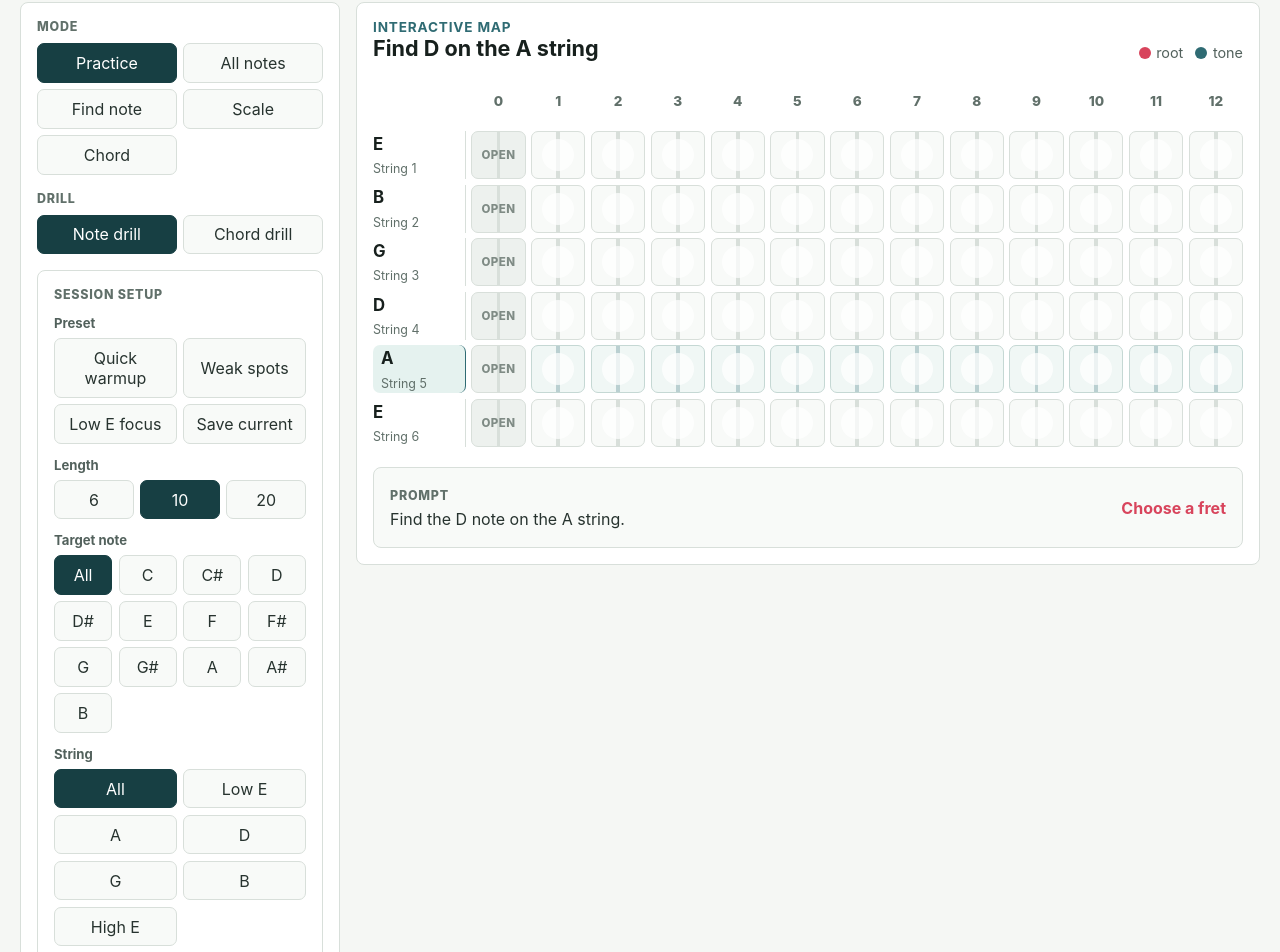
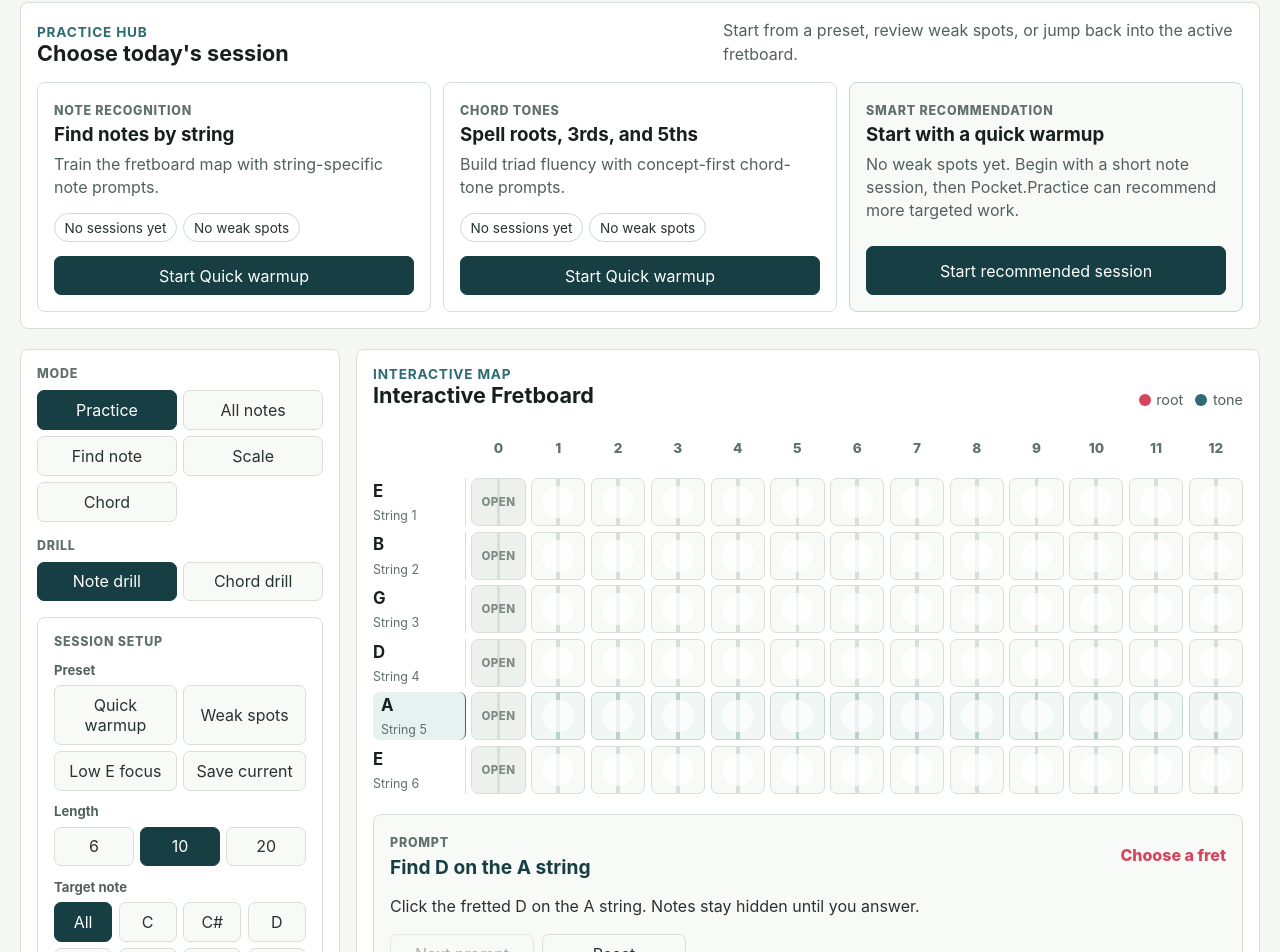
Before and after one commit to Scriibble/FretGarden, a Next.js app in the folder apps/web/: page / in a window 1280 px wide. Shown: the part 169-1121 px from the top of the page. Built offline with nearby package versions, Linux system fonts and the light colour scheme.

Commit message:
Refine practice drill layout

```diff
--- a/apps/web/app/components/FretboardExplorer.tsx
+++ b/apps/web/app/components/FretboardExplorer.tsx
@@ -13,7 +13,7 @@ import type {
   ScaleQuality,
   TriadQuality
 } from "@pocket-practice/music-theory-engine";
-import { Fragment, useEffect, useMemo, useState } from "react";
+import { Fragment, useEffect, useMemo, useRef, useState } from "react";
 import {
   CHORD_TONE_HISTORY_LIMIT,
   CHORD_TONE_SESSION_PRESETS,
@@ -30,6 +30,7 @@ import {
   summarizeChordToneRecognition,
   type ChordTone,
   type ChordToneAttempt,
+  type MissedChordTonePrompt,
   type ChordTonePrompt,
   type ChordTonePromptOrder,
   type ChordTonePerformanceStat,
@@ -58,6 +59,7 @@ import {
   summarizeNoteRecognition,
   type NoteRecognitionNoteFocus,
   type NoteRecognitionAttempt,
+  type MissedNoteRecognitionPrompt,
   type NoteRecognitionPerformanceStat,
   type NoteRecognitionPromptOrder,
   type NoteRecognitionPrompt,
@@ -76,6 +78,14 @@ type ActiveVariant = "note" | "root" | "scale" | "chord" | "answer" | "miss";
 type PerformanceStat =
   | ChordTonePerformanceStat
   | NoteRecognitionPerformanceStat;
+type PracticePreset = ChordToneSessionPreset | NoteRecognitionSessionPreset;
+
+interface PracticeHubRecommendation {
+  drill: PracticeDrill;
+  title: string;
+  description: string;
+  preset: PracticePreset;
+}
 
 interface ActivePosition {
   label: string;
@@ -239,6 +249,7 @@ export function FretboardExplorer() {
   const [selectedPosition, setSelectedPosition] = useState<FretPosition | null>(
     null
   );
+  const practiceLayoutRef = useRef<HTMLElement | null>(null);
 
   const notePerformanceSessions = useMemo(() => {
     if (completedSession === null) {
@@ -254,21 +265,17 @@ export function FretboardExplorer() {
     () => buildNoteRecognitionPerformanceSummary(notePerformanceSessions),
     [notePerformanceSessions]
   );
-  const latestNoteMissedPrompts = useMemo(
-    () => sessionHistory[0]?.missedPrompts ?? [],
-    [sessionHistory]
+  const noteReviewPrompts = useMemo(
+    () => collectNoteReviewPrompts(notePerformanceSessions),
+    [notePerformanceSessions]
   );
   const notePromptQueue = useMemo(
     () =>
       buildNoteRecognitionPromptSession(
         noteSessionSettings,
-        latestNoteMissedPrompts
+        noteReviewPrompts
       ),
-    [noteSessionSettings, noteSessionNonce, latestNoteMissedPrompts]
-  );
-  const latestChordMissedPrompts = useMemo(
-    () => chordSessionHistory[0]?.missedPrompts ?? [],
-    [chordSessionHistory]
+    [noteSessionSettings, noteSessionNonce, noteReviewPrompts]
   );
   const chordPerformanceSessions = useMemo(() => {
     if (completedChordSession === null) {
@@ -286,13 +293,17 @@ export function FretboardExplorer() {
     () => buildChordTonePerformanceSummary(chordPerformanceSessions),
     [chordPerformanceSessions]
   );
+  const chordReviewPrompts = useMemo(
+    () => collectChordReviewPrompts(chordPerformanceSessions),
+    [chordPerformanceSessions]
+  );
   const chordPromptQueue = useMemo(
     () =>
       buildChordTonePromptSession(
         chordSessionSettings,
-        latestChordMissedPrompts
+        chordReviewPrompts
       ),
-    [chordSessionSettings, chordSessionNonce, latestChordMissedPrompts]
+    [chordSessionSettings, chordSessionNonce, chordReviewPrompts]
   );
   const currentPrompt = getCurrentPrompt(promptIndex, notePromptQueue);
   const currentAttempt =
@@ -393,14 +404,28 @@ export function FretboardExplorer() {
     practiceDrill === "note"
       ? (sessionHistory[0] ?? null)
       : (chordSessionHistory[0] ?? null);
-  const chordMissedReviewCount = latestChordMissedPrompts.length;
-  const noteMissedReviewCount = latestNoteMissedPrompts.length;
+  const chordMissedReviewCount = chordReviewPrompts.length;
+  const noteMissedReviewCount = noteReviewPrompts.length;
   const notePresetOptions = customNotePreset
     ? [...NOTE_RECOGNITION_SESSION_PRESETS, customNotePreset]
     : NOTE_RECOGNITION_SESSION_PRESETS;
   const chordPresetOptions = customChordPreset
     ? [...CHORD_TONE_SESSION_PRESETS, customChordPreset]
     : CHORD_TONE_SESSION_PRESETS;
+  const recommendedNotePreset = getRecommendedNotePreset(
+    notePerformance,
+    notePresetOptions
+  );
+  const recommendedChordPreset = getRecommendedChordPreset(
+    chordPerformance,
+    chordPresetOptions
+  );
+  const practiceRecommendation = buildPracticeHubRecommendation(
+    notePerformance,
+    chordPerformance,
+    recommendedNotePreset,
+    recommendedChordPreset
+  );
 
   useEffect(() => {
     setSessionHistory(
@@ -557,6 +582,13 @@ export function FretboardExplorer() {
     resetChordToneDrill();
   }
 
+  function handleStartChordPreset(preset: ChordToneSessionPreset): void {
+    setMode("practice");
+    setPracticeDrill("chordTone");
+    handleChordPresetSelect(preset);
+    scrollPracticeSessionIntoView();
+  }
+
   function handleSaveChordPreset(): void {
     const nextPreset = {
       id: "custom",
@@ -583,6 +615,24 @@ export function FretboardExplorer() {
     resetNoteRecognitionDrill();
   }
 
+  function handleStartNotePreset(preset: NoteRecognitionSessionPreset): void {
+    setMode("practice");
+    setPracticeDrill("note");
+    handleNotePresetSelect(preset);
+    scrollPracticeSessionIntoView();
+  }
+
+  function handleStartRecommendation(
+    recommendation: PracticeHubRecommendation
+  ): void {
+    if (recommendation.drill === "chordTone") {
+      handleStartChordPreset(recommendation.preset as ChordToneSessionPreset);
+      return;
+    }
+
+    handleStartNotePreset(recommendation.preset as NoteRecognitionSessionPreset);
+  }
+
   function handleSaveNotePreset(): void {
     const nextPreset = {
       id: "custom",
@@ -608,6 +658,15 @@ export function FretboardExplorer() {
     setCompletedChordSession(null);
     setSelectedPosition(null);
     setChordSessionNonce((previousNonce) => previousNonce + 1);
+  }
+
+  function scrollPracticeSessionIntoView(): void {
+    window.setTimeout(() => {
+      practiceLayoutRef.current?.scrollIntoView({
+        behavior: "smooth",
+        block: "start"
+      });
+    }, 0);
   }
 
   function handleNextPrompt(): void {
@@ -651,7 +710,85 @@ export function FretboardExplorer() {
         </div>
       </header>
 
-      <section className="practice-layout" aria-label="Fretboard explorer">
+      <section className="practice-hub" aria-label="Practice hub">
+        <div className="hub-heading">
+          <div>
+            <p className="eyebrow">Practice Hub</p>
+            <h2>Choose today&apos;s session</h2>
+          </div>
+          <p>
+            Start from a preset, review weak spots, or jump back into the active
+            fretboard.
+          </p>
+        </div>
+
+        <div className="hub-grid">
+          <article className="hub-card">
+            <div>
+              <span className="control-label">Note Recognition</span>
+              <h3>Find notes by string</h3>
+              <p>
+                Train the fretboard map with string-specific note prompts.
+              </p>
+            </div>
+            <div className="hub-metrics">
+              <span>{formatHubAccuracy(sessionHistory[0] ?? null)}</span>
+              <span>{notePerformance.weakSpots[0]?.label ?? "No weak spots"}</span>
+            </div>
+            <button
+              data-testid="hub-start-note"
+              onClick={() => handleStartNotePreset(recommendedNotePreset)}
+              type="button"
+            >
+              Start {recommendedNotePreset.label}
+            </button>
+          </article>
+
+          <article className="hub-card">
+            <div>
+              <span className="control-label">Chord Tones</span>
+              <h3>Spell roots, 3rds, and 5ths</h3>
+              <p>
+                Build triad fluency with concept-first chord-tone prompts.
+              </p>
+            </div>
+            <div className="hub-metrics">
+              <span>{formatHubAccuracy(chordSessionHistory[0] ?? null)}</span>
+              <span>
+                {chordPerformance.weakSpots[0]?.label ?? "No weak spots"}
+              </span>
+            </div>
+            <button
+              data-testid="hub-start-chord"
+              onClick={() => handleStartChordPreset(recommendedChordPreset)}
+              type="button"
+            >
+              Start {recommendedChordPreset.label}
+            </button>
+          </article>
+
+          <article className="hub-card recommendation-card">
+            <div>
+              <span className="control-label">Smart recommendation</span>
+              <h3>{practiceRecommendation.title}</h3>
+              <p>{practiceRecommendation.description}</p>
+            </div>
+            <button
+              data-testid="hub-start-recommendation"
+              onClick={() => handleStartRecommendation(practiceRecommendation)}
+              type="button"
+            >
+              Start recommended session
+            </button>
+          </article>
+        </div>
+      </section>
+
+      <section
+        className="practice-layout"
+        aria-label="Fretboard explorer"
+        ref={practiceLayoutRef}
+      >
         <aside className="controls-panel" aria-label="Fretboard controls">
           <div className="control-group">
             <span className="control-label">Mode</span>
@@ -1076,10 +1213,22 @@ export function FretboardExplorer() {
 
           <div className="summary-panel">
             <span>{summary.badge}</span>
-            <strong>{summary.title}</strong>
-            <p>{summary.description}</p>
+            <strong>{mode === "practice" ? "Practice session" : summary.title}</strong>
+            <p>
+              {mode === "practice"
+                ? "Read the active prompt beneath the fretboard, then answer from the board or answer controls."
+                : summary.description}
+            </p>
             <div className="tone-list" aria-label="Current tones">
-              {summary.tones.map((tone) => (
+              {(mode === "practice"
+                ? [
+                    practiceDrill === "note"
+                      ? "Note recognition"
+                      : "Chord tones",
+                    `${activeDrillSummary.attempted}/${activePromptCount} complete`
+                  ]
+                : summary.tones
+              ).map((tone) => (
                 <span key={tone}>{tone}</span>
               ))}
             </div>
@@ -1139,26 +1288,6 @@ export function FretboardExplorer() {
                     width: `${(activeDrillSummary.attempted / activePromptCount) * 100}%`
                   }}
                 />
-              </div>
-              <div className="drill-actions">
-                <button
-                  data-testid="drill-next"
-                  disabled={
-                    activeDrillAttempt === null ||
-                    activeDrillSummary.isComplete
-                  }
-                  onClick={handleNextPrompt}
-                  type="button"
-                >
-                  Next prompt
-                </button>
-                <button
-                  data-testid="drill-restart"
-                  onClick={handleRestartDrill}
-                  type="button"
-                >
-                  Restart
-                </button>
               </div>
             </div>
           ) : null}
@@ -1187,7 +1316,9 @@ export function FretboardExplorer() {
           <div className="fretboard-heading">
             <div>
               <p className="eyebrow">Interactive Map</p>
-              <h2 id="fretboard-title">{summary.title}</h2>
+              <h2 id="fretboard-title">
+                {mode === "practice" ? "Interactive Fretboard" : summary.title}
+              </h2>
             </div>
             <div className="legend" aria-label="Fretboard legend">
               <span>
@@ -1274,25 +1405,19 @@ export function FretboardExplorer() {
             </div>
           </div>
 
-          <div className="detail-strip" aria-live="polite">
+          <div className="prompt-panel" aria-live="polite">
             {mode === "practice" ? (
               <>
+                <div className="prompt-panel-header">
                   <div>
                     <span className="control-label">
                       {activeDrillSummary.isComplete
                         ? "Session complete"
                         : "Prompt"}
                     </span>
-                  <p>
-                    {practiceDrill === "note"
-                      ? buildPracticeDetail(currentPrompt, currentAttempt)
-                      : buildChordPracticeDetail(
-                          currentChordPrompt,
-                          currentChordAttempt
-                        )}
-                  </p>
-                </div>
-                <strong>
+                    <strong>{summary.title}</strong>
+                  </div>
+                  <span className="prompt-panel-status">
                     {activeDrillSummary.isComplete
                       ? `${activeDrillSummary.accuracy}% accuracy`
                       : activeDrillAttempt?.isCorrect
@@ -1302,22 +1427,49 @@ export function FretboardExplorer() {
                           : practiceDrill === "chordTone"
                             ? "Choose a note"
                             : "Choose a fret"}
-                </strong>
+                  </span>
+                </div>
+                <p>{summary.description}</p>
+                <div className="prompt-actions">
+                  <button
+                    data-testid="drill-next"
+                    disabled={
+                      activeDrillAttempt === null ||
+                      activeDrillSummary.isComplete
+                    }
+                    onClick={handleNextPrompt}
+                    type="button"
+                  >
+                    Next prompt
+                  </button>
+                  <button
+                    data-testid="drill-restart"
+                    onClick={handleRestartDrill}
+                    type="button"
+                  >
+                    Reset
+                  </button>
+                </div>
               </>
             ) : (
               <>
+                <div className="prompt-panel-header">
                   <div>
                     <span className="control-label">Selected position</span>
                     {selectedPosition ? (
-                    <p>
+                      <strong>
                         String {selectedPosition.string}, fret{" "}
                         {selectedPosition.fret}: {selectedPosition.note}
-                    </p>
+                      </strong>
                     ) : (
+                      <strong>Choose any fret</strong>
+                    )}
+                  </div>
+                  <span className="prompt-panel-status">
+                    {selectedActive?.descriptor ?? "No active role"}
+                  </span>
+                </div>
                 <p>Choose any fret to inspect its note and role.</p>
-                  )}
-                </div>
-                <strong>{selectedActive?.descriptor ?? "No active role"}</strong>
               </>
             )}
           </div>
@@ -1869,46 +2021,6 @@ function buildCellLabel(
   return mode === "practice" ? "" : position.note;
 }
 
-function buildPracticeDetail(
-  prompt: NoteRecognitionPrompt,
-  currentAttempt: NoteRecognitionAttempt | null
-): string {
-  const targetStringName = getStringDisplayName(prompt.targetString);
-
-  if (currentAttempt === null) {
-    return `Find the ${prompt.targetNote} note on the ${targetStringName} string.`;
-  }
-
-  if (currentAttempt.isCorrect) {
-    return `Correct: string ${currentAttempt.selectedString}, fret ${currentAttempt.selectedFret} is ${prompt.targetNote} on the ${targetStringName} string.`;
-  }
-
-  return `Not quite: string ${currentAttempt.selectedString}, fret ${currentAttempt.selectedFret} is ${currentAttempt.selectedNote} on the ${getStringDisplayName(
-    currentAttempt.selectedString
-  )} string.`;
-}
-
-function buildChordPracticeDetail(
-  prompt: ChordTonePrompt,
-  currentAttempt: ChordToneAttempt | null
-): string {
-  const chordName = formatChordName(prompt.rootNote, prompt.quality);
-  const targetToneName = getChordToneName(prompt.targetTone);
-  const targetNote = getTargetChordToneNote(prompt);
-
-  if (currentAttempt === null) {
-    return `What note is the ${targetToneName} of ${chordName}?`;
-  }
-
-  if (currentAttempt.isCorrect) {
-    return `Correct: ${formatChordSpelling(prompt)}, so ${targetNote} is the ${targetToneName}.`;
-  }
-
-  return `Not quite: you chose ${currentAttempt.selectedNote}. ${formatChordSpelling(
-    prompt
-  )}, so ${targetNote} is the ${targetToneName}.`;
-}
-
 function positionKey(position: FretPosition): string {
   return `${position.string}-${position.fret}`;
 }
@@ -1978,6 +2090,116 @@ function formatPerformanceChip(stat: PerformanceStat): string {
   return `${stat.label}: ${stat.accuracy}% (${stat.correct}/${stat.attempted})`;
 }
 
+function formatHubAccuracy(
+  session: ChordToneSession | NoteRecognitionSession | null
+): string {
+  return session ? `${session.accuracy}% last session` : "No sessions yet";
+}
+
+function getRecommendedNotePreset(
+  performance: ReturnType<typeof buildNoteRecognitionPerformanceSummary>,
+  presets: readonly NoteRecognitionSessionPreset[]
+): NoteRecognitionSessionPreset {
+  return findPreset(
+    presets,
+    performance.weakSpots.length > 0 ? "weak-spots" : "quick-warmup"
+  );
+}
+
+function getRecommendedChordPreset(
+  performance: ReturnType<typeof buildChordTonePerformanceSummary>,
+  presets: readonly ChordToneSessionPreset[]
+): ChordToneSessionPreset {
+  if (performance.weakSpots.length > 0) {
+    const weakestSpot = performance.weakSpots[0];
+
+    if (weakestSpot?.category === "tone" && weakestSpot.id === "3") {
+      return findPreset(presets, "thirds-focus");
+    }
+
+    return findPreset(presets, "weak-spots");
+  }
+
+  return findPreset(presets, "quick-warmup");
+}
+
+function buildPracticeHubRecommendation(
+  notePerformance: ReturnType<typeof buildNoteRecognitionPerformanceSummary>,
+  chordPerformance: ReturnType<typeof buildChordTonePerformanceSummary>,
+  notePreset: NoteRecognitionSessionPreset,
+  chordPreset: ChordToneSessionPreset
+): PracticeHubRecommendation {
+  const weakestNoteSpot = notePerformance.weakSpots[0] ?? null;
+  const weakestChordSpot = chordPerformance.weakSpots[0] ?? null;
+
+  if (
+    weakestChordSpot &&
+    (!weakestNoteSpot || weakestChordSpot.accuracy <= weakestNoteSpot.accuracy)
+  ) {
+    return {
+      drill: "chordTone",
+      title: `Review ${weakestChordSpot.label}`,
+      description: `${weakestChordSpot.label} are at ${weakestChordSpot.accuracy}% across tracked chord sessions. Start ${chordPreset.label.toLowerCase()} to tighten that up.`,
+      preset: chordPreset
+    };
+  }
+
+  if (weakestNoteSpot) {
+    return {
+      drill: "note",
+      title: `Review ${weakestNoteSpot.label}`,
+      description: `${weakestNoteSpot.label} are at ${weakestNoteSpot.accuracy}% across tracked note sessions. Start ${notePreset.label.toLowerCase()} to reinforce it.`,
+      preset: notePreset
+    };
+  }
+
+  return {
+    drill: "note",
+    title: "Start with a quick warmup",
+    description:
+      "No weak spots yet. Begin with a short note session, then Pocket.Practice can recommend more targeted work.",
+    preset: notePreset
+  };
+}
+
+function findPreset<Preset extends PracticePreset>(
+  presets: readonly Preset[],
+  id: string
+): Preset {
+  return presets.find((preset) => preset.id === id) ?? presets[0]!;
+}
+
+function collectNoteReviewPrompts(
+  sessions: readonly NoteRecognitionSession[]
+): MissedNoteRecognitionPrompt[] {
+  const promptsByTarget = new Map<string, MissedNoteRecognitionPrompt>();
+
+  sessions.forEach((session) => {
+    session.missedPrompts.forEach((prompt) => {
+      promptsByTarget.set(`${prompt.targetNote}-${prompt.targetString}`, prompt);
+    });
+  });
+
+  return [...promptsByTarget.values()];
+}
+
+function collectChordReviewPrompts(
+  sessions: readonly ChordToneSession[]
+): MissedChordTonePrompt[] {
+  const promptsByTarget = new Map<string, MissedChordTonePrompt>();
+
+  sessions.forEach((session) => {
+    session.missedPrompts.forEach((prompt) => {
+      promptsByTarget.set(
+        `${prompt.rootNote}-${prompt.quality}-${prompt.targetTone}`,
+        prompt
+      );
+    });
+  });
+
+  return [...promptsByTarget.values()];
+}
+
 function formatSessionDate(completedAt: string): string {
   return new Intl.DateTimeFormat(undefined, {
     month: "short",
--- a/apps/web/app/styles.css
+++ b/apps/web/app/styles.css
@@ -101,6 +101,86 @@ button {
   display: grid;
   gap: 1rem;
   grid-template-columns: minmax(260px, 320px) minmax(0, 1fr);
+}
+
+.practice-hub {
+  border: 1px solid #d8dfda;
+  border-radius: 8px;
+  background: #ffffff;
+  display: grid;
+  gap: 1rem;
+  padding: 1rem;
+}
+
+.hub-heading {
+  align-items: flex-end;
+  display: flex;
+  gap: 1rem;
+  justify-content: space-between;
+}
+
+.hub-heading p:last-child {
+  color: #52615c;
+  line-height: 1.45;
+  max-width: 520px;
+}
+
+.hub-grid {
+  display: grid;
+  gap: 0.75rem;
+  grid-template-columns: repeat(3, minmax(0, 1fr));
+}
+
+.hub-card {
+  border: 1px solid #d8dfda;
+  border-radius: 8px;
+  display: grid;
+  gap: 0.85rem;
+  padding: 1rem;
+}
+
+.hub-card h3 {
+  margin-top: 0.25rem;
+}
+
+.hub-card p {
+  color: #52615c;
+  line-height: 1.45;
+  margin-top: 0.45rem;
+}
+
+.hub-card button {
+  border: 1px solid #173f43;
+  border-radius: 7px;
+  background: #173f43;
+  color: #ffffff;
+  cursor: pointer;
+  min-height: 2.45rem;
+  padding: 0.55rem 0.8rem;
+}
+
+.hub-card button:hover {
+  background: #225b60;
+  border-color: #225b60;
+}
+
+.hub-metrics {
+  display: flex;
+  flex-wrap: wrap;
+  gap: 0.4rem;
+}
+
+.hub-metrics span {
+  border: 1px solid #cfd8d3;
+  border-radius: 999px;
+  color: #27332f;
+  font-size: 0.85rem;
+  padding: 0.35rem 0.6rem;
+}
+
+.recommendation-card {
+  background: #f8faf8;
+  border-color: #c5d8d4;
 }
 
 .controls-panel {
@@ -208,7 +288,7 @@ button {
 
 .segmented-control button,
 .note-grid button,
-.drill-actions button {
+.prompt-actions button {
   border: 1px solid #d8dfda;
   border-radius: 7px;
   background: #f8faf8;
@@ -220,7 +300,7 @@ button {
 
 .segmented-control button:hover,
 .note-grid button:hover,
-.drill-actions button:hover:not(:disabled),
+.prompt-actions button:hover:not(:disabled),
 .fret-cell:hover {
   border-color: #2f6b73;
 }
@@ -306,24 +386,6 @@ button {
   display: block;
   height: 100%;
   transition: width 180ms ease;
-}
-
-.drill-actions {
-  display: grid;
-  gap: 0.45rem;
-  grid-template-columns: repeat(2, minmax(0, 1fr));
-}
-
-.drill-actions button:disabled {
-  color: #8b9691;
-  cursor: not-allowed;
-  opacity: 0.72;
-}
-
-.drill-actions button:first-child:not(:disabled) {
-  background: #173f43;
-  border-color: #173f43;
-  color: #ffffff;
 }
 
 .last-session-panel {
@@ -555,26 +617,62 @@ button {
   box-shadow: 0 0 0 3px rgba(216, 68, 92, 0.22);
 }
 
-.detail-strip {
-  align-items: center;
+.prompt-panel {
   background: #f8faf8;
   border: 1px solid #d8dfda;
   border-radius: 8px;
+  display: grid;
+  gap: 1rem;
+  padding: 1rem;
+}
+
+.prompt-panel-header {
+  align-items: center;
   display: flex;
   gap: 1rem;
   justify-content: space-between;
-  padding: 1rem;
 }
 
-.detail-strip p {
-  color: #27332f;
-  line-height: 1.45;
+.prompt-panel-header strong {
+  color: #173f43;
+  display: block;
+  font-size: 1.2rem;
+  line-height: 1.25;
   margin-top: 0.25rem;
 }
 
-.detail-strip strong {
+.prompt-panel p {
+  color: #27332f;
+  line-height: 1.45;
+}
+
+.prompt-panel-status {
   color: #d8445c;
+  font-weight: 800;
   text-align: right;
+  white-space: nowrap;
+}
+
+.prompt-actions {
+  display: flex;
+  flex-wrap: wrap;
+  gap: 0.5rem;
+}
+
+.prompt-actions button {
+  min-width: 9rem;
+}
+
+.prompt-actions button:disabled {
+  color: #8b9691;
+  cursor: not-allowed;
+  opacity: 0.72;
+}
+
+.prompt-actions button:first-child:not(:disabled) {
+  background: #173f43;
+  border-color: #173f43;
+  color: #ffffff;
 }
 
 .completion-panel {
@@ -698,10 +796,15 @@ button {
 @media (max-width: 900px) {
   .app-header,
   .fretboard-heading,
-  .detail-strip,
+  .prompt-panel-header,
   .completion-heading {
     align-items: stretch;
     flex-direction: column;
+  }
+
+  .prompt-panel-status {
+    text-align: left;
+    white-space: normal;
   }
 
   .status-panel {
@@ -709,6 +812,15 @@ button {
   }
 
   .practice-layout {
+    grid-template-columns: 1fr;
+  }
+
+  .hub-heading {
+    align-items: stretch;
+    flex-direction: column;
+  }
+
+  .hub-grid {
     grid-template-columns: 1fr;
   }
 
@@ -745,6 +857,15 @@ button {
     padding: 0.75rem;
   }
 
+  .prompt-actions {
+    display: grid;
+    grid-template-columns: repeat(2, minmax(0, 1fr));
+  }
+
+  .prompt-actions button {
+    min-width: 0;
+  }
+
   .summary-metrics {
     grid-template-columns: 1fr;
   }
```
Lines whose indentation alone changed are shown as unchanged.
